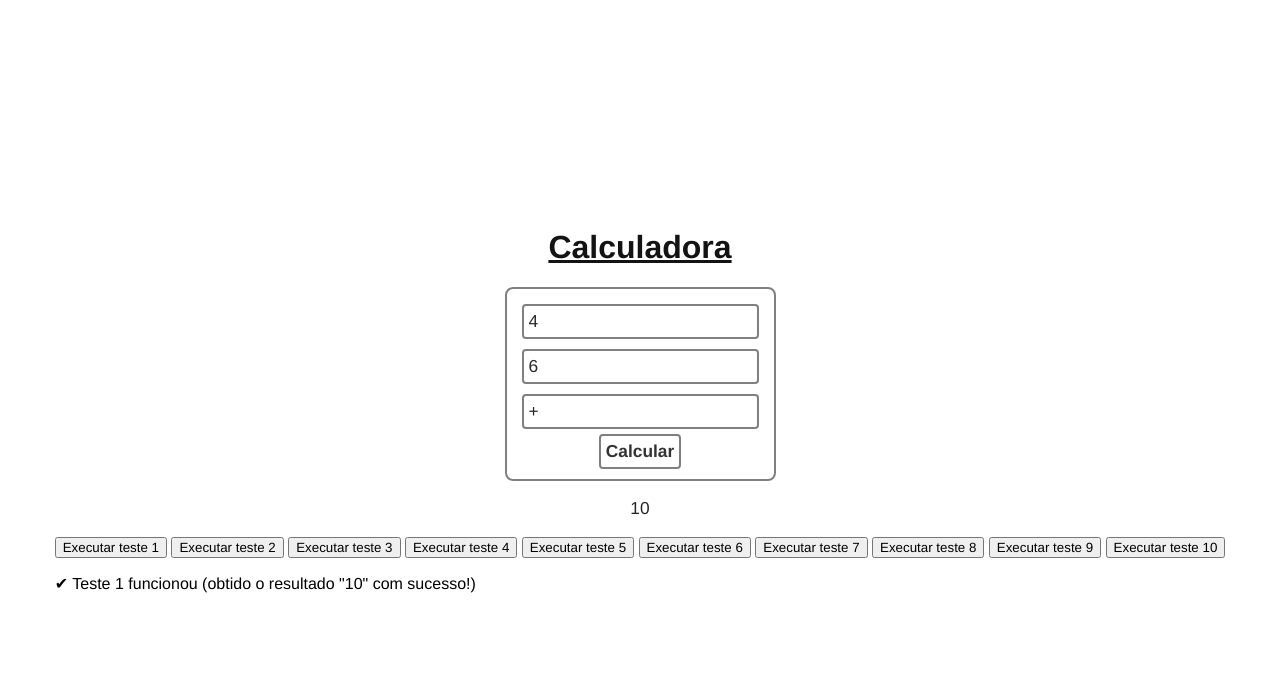
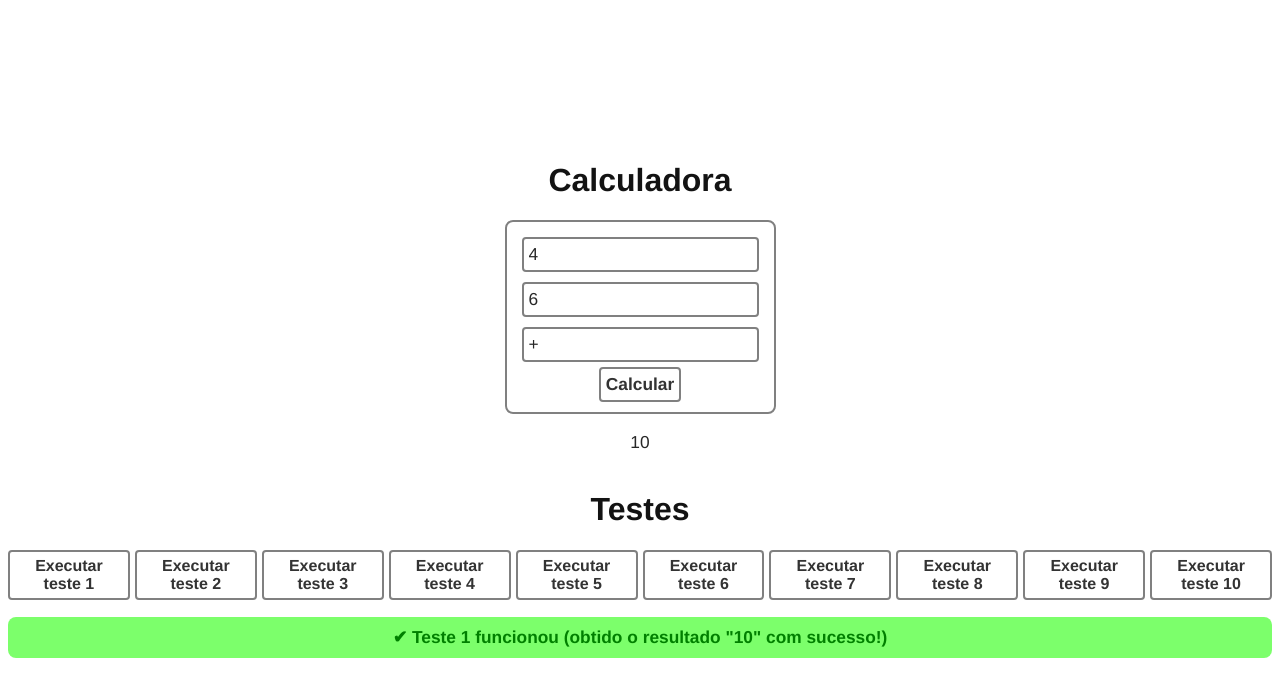
Before and after one commit to GabrielBrandao13/etecct-qts-calculadora, a plain HTML site: page index.html in a window 1280 px wide. Both pictures are taken after a click on the button "Executar teste 1". Drawn offline with Linux system fonts and the light colour scheme.

Commit message:
Melhorados estilos da parte de testes

```diff
--- a/index.html
+++ b/index.html
@@ -20,6 +20,8 @@
     <p class="result"></p>
 
     <div class="tests">
+        <h1>Testes</h1>
+        <div class="btns">
             <button class="run-test-1">Executar teste 1</button>
             <button class="run-test-2">Executar teste 2</button>
             <button class="run-test-3">Executar teste 3</button>
@@ -30,6 +32,7 @@
             <button class="run-test-8">Executar teste 8</button>
             <button class="run-test-9">Executar teste 9</button>
             <button class="run-test-10">Executar teste 10</button>
+        </div>
         <p class="test-result"></p>
     </div>
     <script src="script.js"></script>
--- a/style.css
+++ b/style.css
@@ -3,7 +3,7 @@
 }
 
 body {
-    display:flex;
+    display: flex;
     flex-flow: column nowrap;
     align-items: center;
     justify-content: center;
@@ -13,12 +13,11 @@ body {
 
 .title {
     font-weight: bold;
-    text-decoration: underline;
     color: rgb(19, 19, 19);
 }
 
-form{
-    display:flex;
+form {
+    display: flex;
     flex-flow: column nowrap;
     align-items: center;
     background-color: rgb(255, 255, 255);
@@ -27,7 +26,7 @@ form{
     border: 2px solid gray;
 }
 
-form > input {
+form>input {
     margin: 5px;
     outline: none;
     border-radius: 4px;
@@ -38,30 +37,77 @@ form > input {
     font-size: 13pt;
 }
 
-form > input::placeholder {
+form>input::placeholder {
     text-align: center;
 }
 
-form > button[type="submit"] {
+button {
     background: none;
     border-radius: 4px;
     border: 2px solid gray;
     font-size: 11pt;
     color: rgb(51, 51, 51);
-    padding: 5px;
-    cursor:pointer;
+    cursor: pointer;
     transition: .2s;
-    font-size: 13pt;
     font-weight: bold;
 }
 
-form > button[type="submit"]:hover {
+button:hover {
     transition: .2s;
-    background:rgb(39, 39, 39);
+    background: rgb(39, 39, 39);
     color: white;
+
+}
+
+form>button[type="submit"] {
+    font-size: 13pt;
+    padding: 5px;
 }
 
 .result {
     color: rgb(39, 39, 39);
     font-size: 13pt;
 }
+
+.tests {
+    width: 100%;
+}
+
+.tests h1 {
+    text-align: center;
+    font-weight: bold;
+    color: rgb(19, 19, 19);
+}
+
+.tests .btns {
+    width: 100%;
+    display: flex;
+    flex-flow: row wrap;
+    justify-content: center;
+    align-items: center;
+    gap: 5px;
+}
+
+.tests .btns button {
+    padding: 5px;
+    font-size: 12pt;
+    flex: 1;
+}
+
+.tests p.test-result {
+    font-size: 13pt;
+    font-weight: bold;
+    text-align: center;
+    padding: 10px;
+    border-radius: 8px;
+}
+
+.tests p.test-result.sucess {
+    background-color: rgb(124, 255, 107);
+    color: green;
+}
+
+.tests p.test-result.fail {
+    background-color: rgb(255, 122, 122);
+    color: rgb(175, 0, 0);
+}
--- a/test.js
+++ b/test.js
@@ -1,8 +1,14 @@
 function test(result, expectedResult, n) {
     if (result !== expectedResult) {
-        return `❌ Teste ${n} falhou (resultado esperado: "${expectedResult}"; resultado obtido: "${result}")`
+        return {
+            msg: `❌ Teste ${n} falhou (resultado esperado: "${expectedResult}"; resultado obtido: "${result}")`,
+            sucess: false
+        }
     }
-    return `✔ Teste ${n} funcionou (obtido o resultado "${result}" com sucesso!)`
+    return {
+        msg: `✔ Teste ${n} funcionou (obtido o resultado "${result}" com sucesso!)`,
+        sucess: true
+    }
 }
 
 function testWithInterface(n1, n2, operation, expectedResult, n) {
@@ -37,7 +43,15 @@ const testCase10 = testCaseFactory(.3, 3, "/", .1, 10)
 
 
 function showTestResult(result) {
-    document.querySelector('p.test-result').textContent = result
+    const display = document.querySelector('p.test-result')
+    display.textContent = result.msg
+    if (result.sucess) {
+        display.classList.add('sucess')
+        display.classList.remove('fail')
+    } else {
+        display.classList.add('fail')
+        display.classList.remove('sucess')
+    }
 }
 
 function configTestsButtons() {
```
Lines whose indentation alone changed are shown as unchanged.
